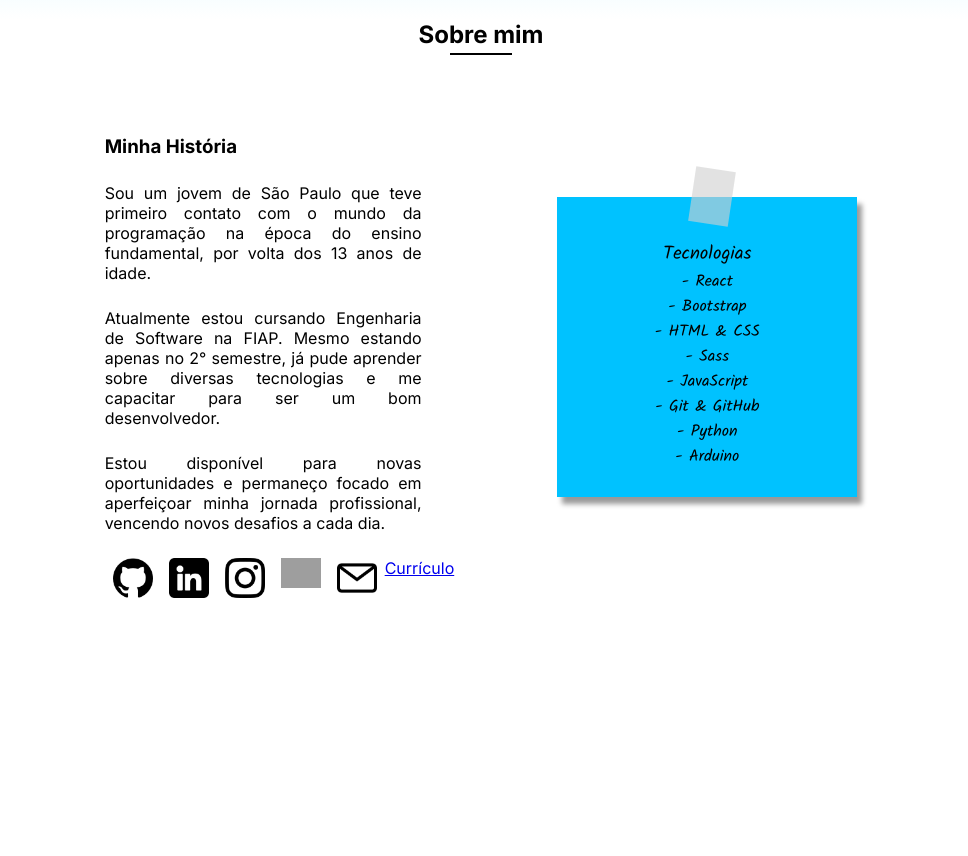
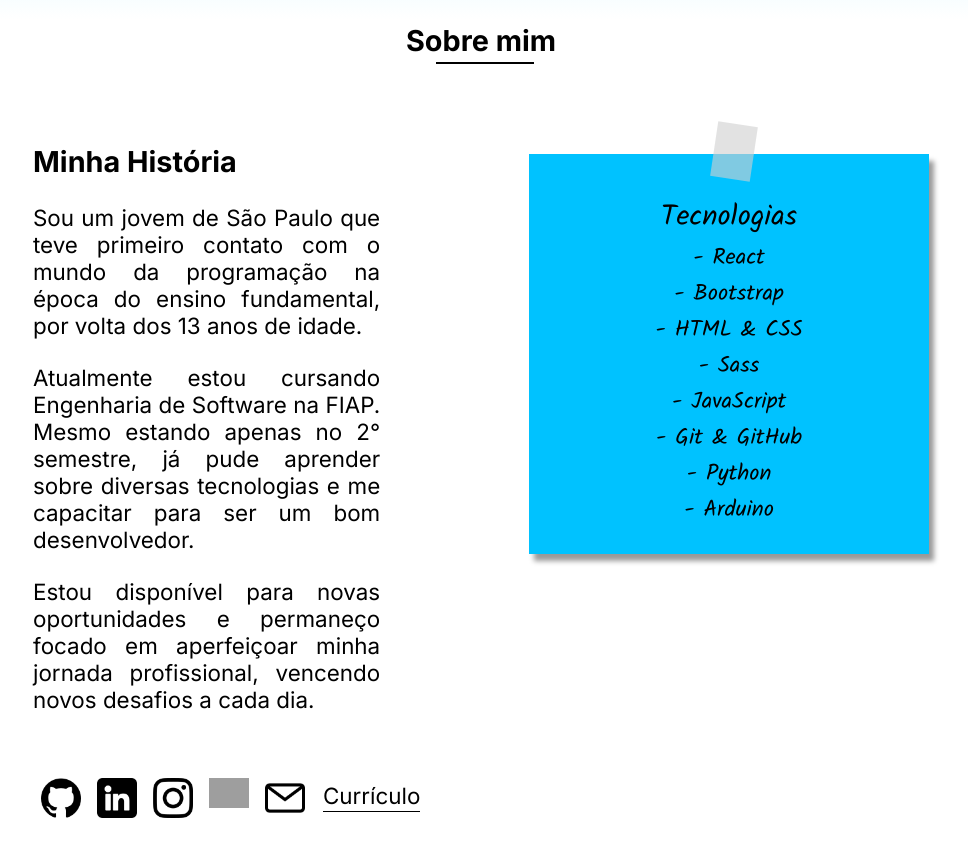
Before and after one commit to PB369/Portifolio, a React (Vite) app: page / in a window 1280 px wide. Shown: the part 780-1636 px from the top of the page, without its empty margins (159-1127 px from the left). After the commit the page ends 1602 px from the top, so only its background shows below. Built offline with nearby package versions, Linux system fonts and the light colour scheme; grey boxes are pictures that could not be loaded.

Commit message:
About finalizado

```diff
--- a/src/components/About/css/About.scss
+++ b/src/components/About/css/About.scss
@@ -1,24 +1,28 @@
+$small-size: 1.4em;
+$big-size: 1.8em;
+
 #about {
     display: flex;
+    flex-direction: column;
     justify-content: center;
     align-items: center;
-    flex-direction: column;
-    margin: 0 8%;
+    height: 100vh;
 
     h2 {
         display: inline-block;
         position: relative;
         padding-bottom: 6px;
         margin-bottom: 80px;
+        font-size: $big-size;
     }
 
     h2:before{
         content: "";
         position: absolute;
-        width: 50%;
+        width: 65%;
         height: 1px;
         bottom: 0;
-        left: 25%;
+        left: 20%;
         border-bottom: 2px solid black;
     }
 
@@ -26,28 +30,36 @@
         width: 70%;
         display: grid;
         grid-template-columns: 1fr 1fr 1fr;
-        grid-template-rows: 1fr 1fr 1fr;
+        grid-template-rows: 1fr 80px;
 
         #textAbout {
             grid-column: 1/3;
+            grid-row: 1/2;
             width: 70%;
             margin-right: 10%;
+
+            h3 {
+                font-size: $big-size;
+            }
 
             p {
                 text-align: justify;
                 margin: 25px 0;
+                font-size: $small-size;
             }
         }
 
         #technologies {
             margin: auto;
             grid-column: 3/4;
+            grid-row: 1/2;
             display: flex;
             justify-content: center;
             align-items: center;
             flex-direction: column;
-            width: 300px;
-            height: 300px;
+            margin-top: 10px;
+            width: 400px;
+            height: 400px;
             background-color: #00C2FF;
             box-shadow: 5px 7px 5px rgba(0, 0, 0, 0.4);
 
@@ -65,6 +77,7 @@
                 margin-top: -40px;
                 font-family: 'Kalam', cursive;
                 font-weight: 400;
+                font-size: $big-size;
                 text-align: center;
             }
 
@@ -77,12 +90,9 @@
                 li {
                     font-family: 'Kalam', cursive;
                     font-weight: 400;
+                    font-size: $small-size;
                     list-style: none;
                     text-align: center;
-
-                    img {
-                        width: 50px;
-                    }
                 }
             }
         }
@@ -90,13 +100,28 @@
 
     #medias {
         grid-column: 1/4;
+        grid-row: 2/3;
+        margin-top: 40px;
+        height: 40px;
         #listOfMedias {
             display: flex;
             flex-direction: row;
 
             li {
                 list-style: none;
+
+                #resume {
+                    border-bottom: 1px solid black;
+                    text-decoration: none;
+                    margin-left: 10px;
+                    padding-bottom: 2px;
+                    color: black;
+                    position: relative;
+                    top: 4px;
+                    font-size: $small-size;
+                }
             }
+
         }
     }
 }
--- a/src/components/About/index.jsx
+++ b/src/components/About/index.jsx
@@ -1,5 +1,6 @@
 import './css/About.scss'
 
+const About = () => {
   const listMedias = [
     {
       name: "github",
@@ -31,11 +32,13 @@ const listMedias = [
 
   const listTechnologies = ["React", "Bootstrap", "HTML & CSS", "Sass", "JavaScript", "Git & GitHub", "Python", "Arduino"]
 
-const About = () => {
-
   const medias = listMedias.map((media)=>
   <li key={media.name} style={{margin: "0 8px"}}>
-    <a href={media.link}><img src={media.path} style={{width:"40px"}}/></a>
+    <a href={media.link}>
+      <img
+      src={media.path}
+      style={{width:"40px"}}/>
+    </a>
   </li>)
 
   const technologies = listTechnologies.map((technology)=><li key={technology}>- {technology}</li>)
@@ -60,7 +63,7 @@ const About = () => {
         <div id='medias'>
           <ul id='listOfMedias'>
             {medias}
-            <li><a href='../../../ExemploPDF.pdf' target='_blank'>Currículo</a></li>
+            <li><a href='../../../ExemploPDF.pdf' target='_blank' id='resume'>Currículo</a></li>
           </ul>
         </div>
       </div>
```
Lines whose indentation alone changed are shown as unchanged.
